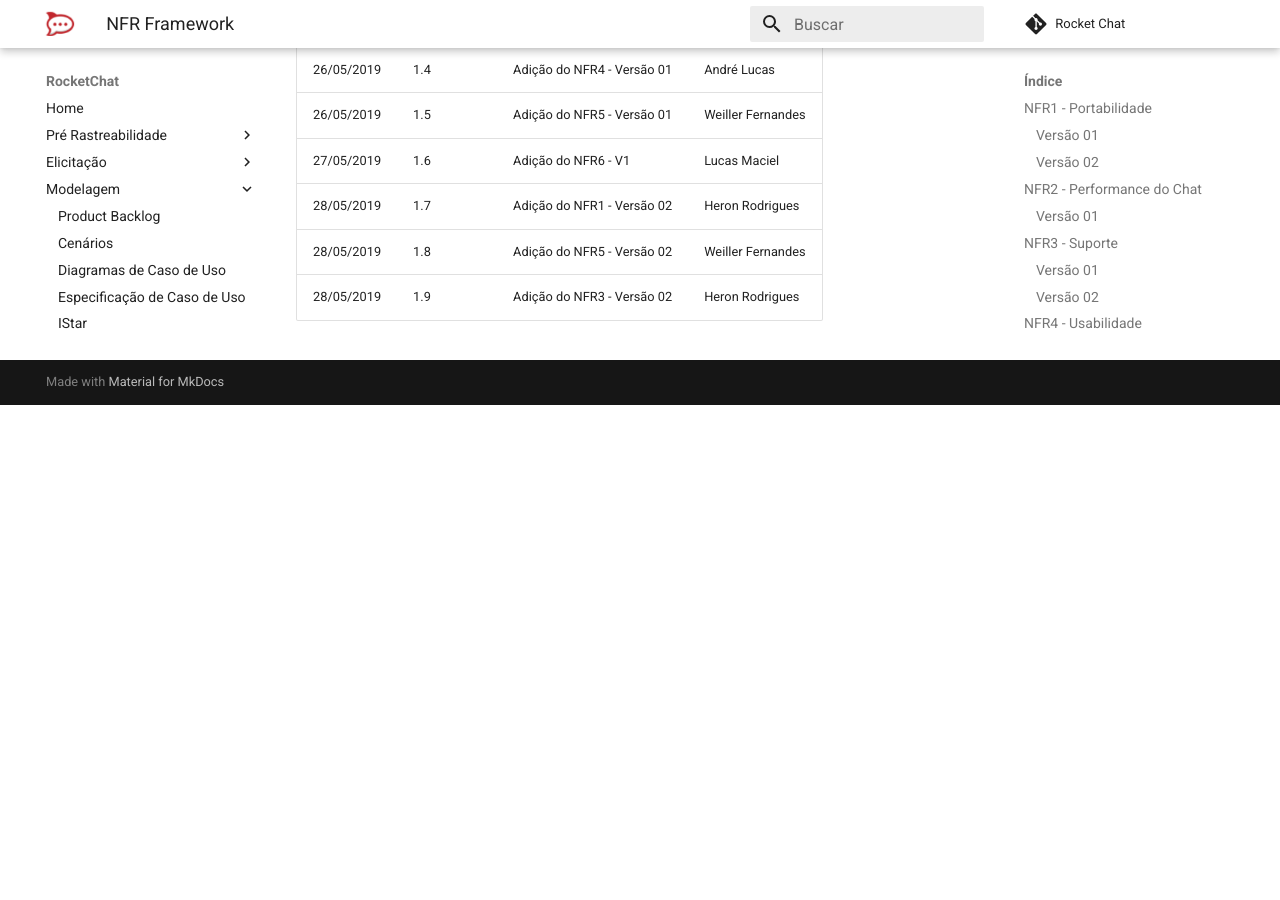
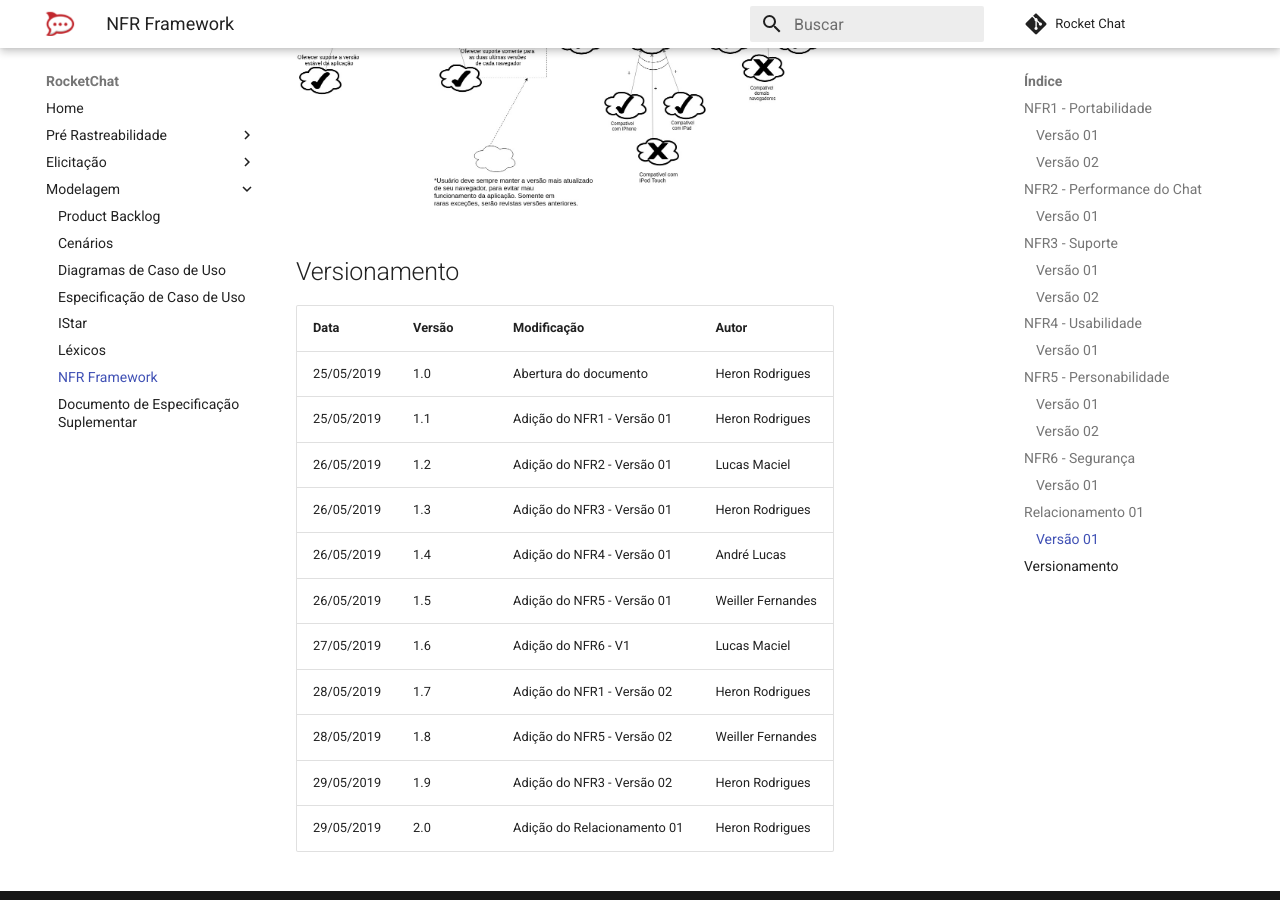
Before and after one commit to MarcosNBJ/2019.1-RocketChat, an MkDocs documentation site: the page built from docs/Modelagem/nfr.md, in a window 1280 px wide and 900 px high, scrolled down 7755 px. Built offline with MkDocs 1.6.1 and Material for MkDocs 9.7.7, drawn with Linux system fonts in a browser that asks for light colours; comment, search, counter and statistics services are not loaded; before the commit the page ends 8160 px from its top, so only the background shows below that; some of the changed text lies outside the part shown.

Commit message:
adding nfr

```diff
--- a/docs/Modelagem/nfr.md
+++ b/docs/Modelagem/nfr.md
@@ -58,6 +58,12 @@
 
 ![NFR06](../img/Modelagem/nfr_seguranca_v1.png)
 
+## Relacionamento 01
+
+### Versão 01
+
+![REl01](../img/Modelagem/nfr_relacionamento_v1.jpg)
+
 ## Versionamento
 
 | Data | Versão | Modificação | Autor |
@@ -71,4 +77,5 @@
 | 27/05/2019 | 1.6 | Adição do NFR6 - V1        | Lucas Maciel |
 | 28/05/2019 | 1.7 | Adição do NFR1 - Versão 02 | Heron Rodrigues |
 | 28/05/2019 | 1.8 | Adição do NFR5 - Versão 02 | Weiller Fernandes |
-| 28/05/2019 | 1.9 | Adição do NFR3 - Versão 02 | Heron Rodrigues |
+| 29/05/2019 | 1.9 | Adição do NFR3 - Versão 02 | Heron Rodrigues |
+| 29/05/2019 | 2.0 | Adição do Relacionamento 01 | Heron Rodrigues |
```
Also changed, not shown: docs/img/Modelagem/nfr_portabilidade_analise_v2.jpg, docs/img/Modelagem/nfr_relacionamento_v1.jpg (added).
